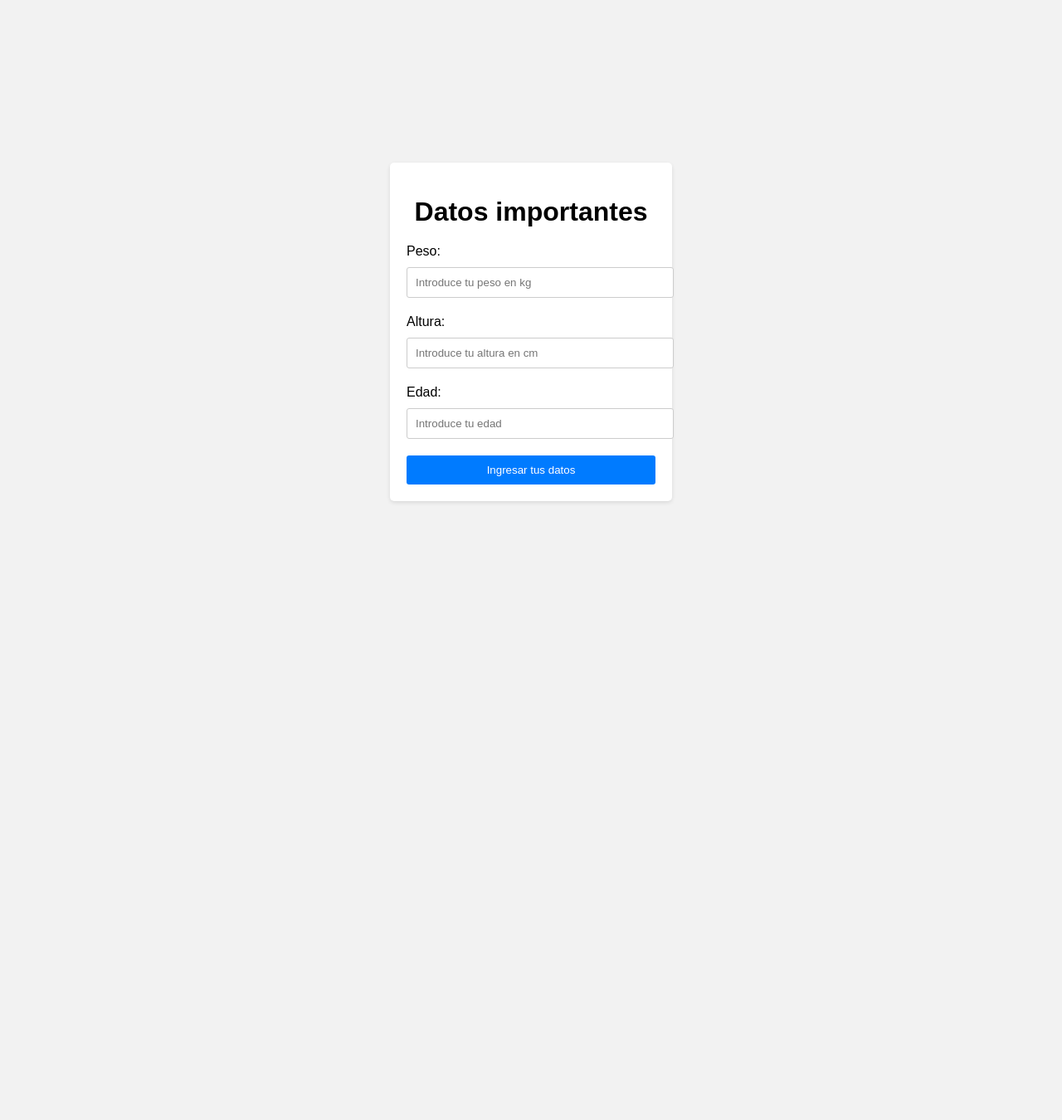
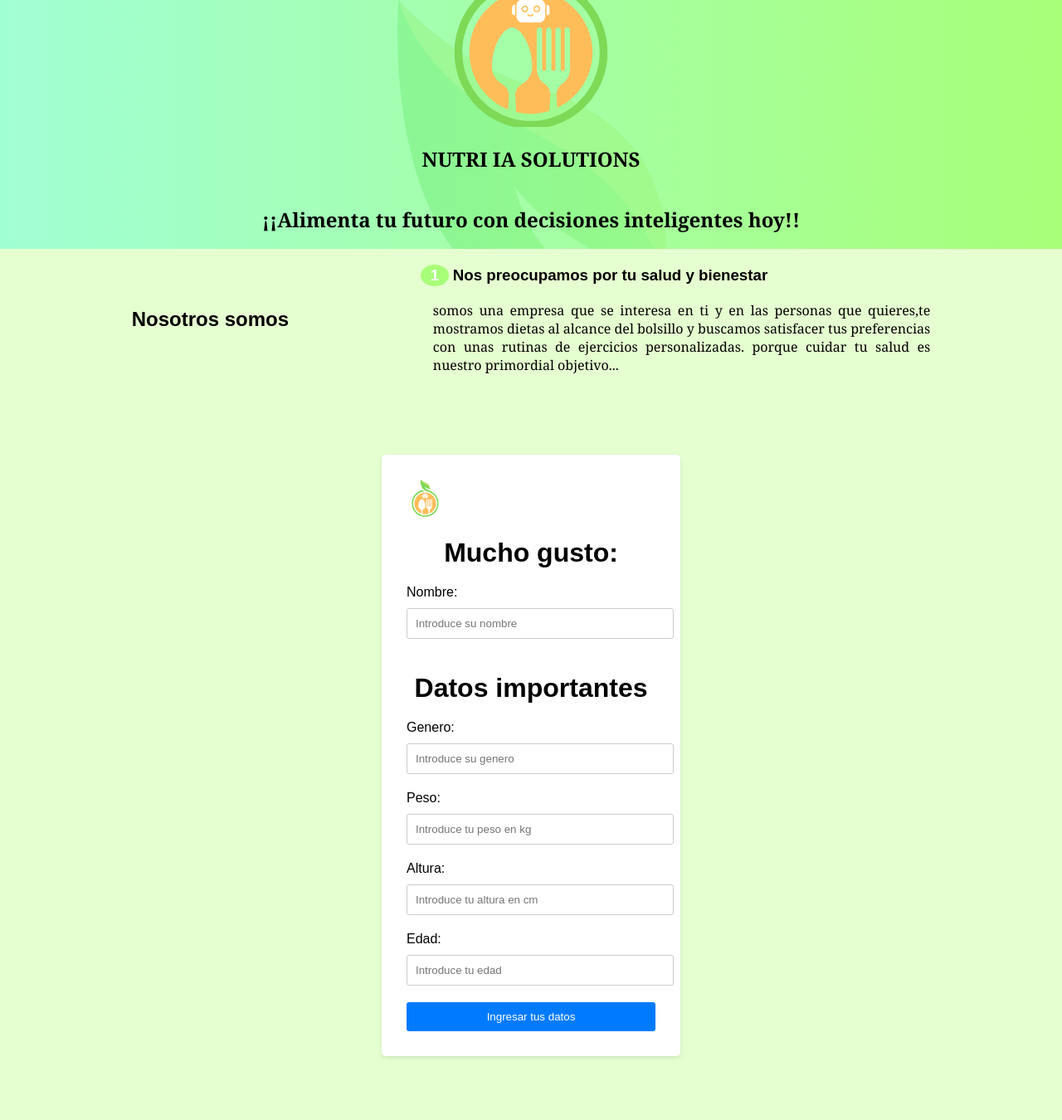
Before and after one commit to eliasera07/proyectoIA, a Flask app: page / in a window 1280 px wide. Shown: the whole page at 83% size. Before the commit the page ends 606 px from the top, so only its background shows below. Run offline with Flask 3, Linux system fonts and the light colour scheme.

Commit message:
inicioenproceso

```diff
--- a/static/inicio.css
+++ b/static/inicio.css
@@ -1,20 +1,85 @@
+@import url('https://fonts.googleapis.com/css2?family=Poppins:ital,wght@0,100;0,200;0,300;0,400;0,500;0,600;0,700;0,800;0,900;1,100;1,200;1,300;1,400;1,500;1,600;1,700;1,800;1,900&display=swap');
+
 body {
     font-family: Arial, sans-serif;
-    background-color: #f2f2f2;
+    background-color: #E5FFD0;
     margin: 0;
     padding: 0;
+}
+header {
+    font-family: Cambria, Cochin, Georgia, Times, 'Times New Roman', serif;
+    width: 100%;
+    height: 300px;
+    background: #a8ff78;  /* fallback for old browsers */
+    background: -webkit-linear-gradient(to right, #78ffd6, #a8ff78);
+    background: linear-gradient(to right, #78ffd79f, #a8ff78), url(../static/iconoPequeniooo.svg);
+    background-size: cover;
+    background-attachment: fixed;
+    position: relative;
+}
+.wrapper .box .item .icon {
+    background: #FFFBDA ;
+    color: white;
+    width: 400px;
+    height: 400px;
+    text-align: center;
+    line-height: 84.5px;
+    border-radius: 50%;
+}
+header .textos-header{
+    display: flex;
+    height: 200px;
+    width: 100%;
+    align-items: center;
+    justify-content: center;
+    flex-direction: column;
+    text-align: center;
+
+}
+
+.titulo{
+    margin-bottom: 20px;
+}
+.contenedor-nosotros{
+    display: flex;
+    justify-content: center;
+    align-items: center;
+    justify-content: space-evenly;
+}
+.contenedor-nosotros .contenido-textos{
+    width: 48%;
+}
+.contenido-textos h2{
+    margin-bottom: 15px;
+}
+.contenido-textos h3 span{
+    background: #a8ff78;
+    color: #ffff;
+    border-radius: 50%;
+    display: inline-block;
+    text-align: center;
+    width: 30px;
+    padding: 2px;
+    margin-right: 5px;
+
+}
+.contenido-textos p{
+    font-family: Cambria, Cochin, Georgia, Times, 'Times New Roman', serif;
+    padding: 0px 0px 3px 15px;
+    font-weight: 300;
+    text-align: justify;
 }
 
 .container {
     display: flex;
     justify-content: center;
     align-items: center;
-    height: 100vh;
+    height: 110vh;
 }
 
 .login-form {
     background-color: #ffffff;
-    padding: 20px;
+    padding: 30px;
     border-radius: 5px;
     box-shadow: 0px 2px 5px rgba(0, 0, 0, 0.1);
     width: 300px;
@@ -29,7 +94,13 @@ label {
     display: block;
     margin-bottom: 10px;
 }
-
+input[type="letter"]{
+    width: 100%;
+    padding: 10px;
+    margin-bottom: 20px;
+    border: 1px solid #ccc;
+    border-radius: 3px;
+}
 input[type="number"]{
     width: 100%;
     padding: 10px;
--- a/templates/inicio.html
+++ b/templates/inicio.html
@@ -4,12 +4,45 @@
     <meta charset="UTF-8">
     <meta name="viewport" content="width=device-width, initial-scale=1.0">
     <title>Nutri IA solutions</title>
+    <link rel="shortcut icon" href="../static/iconoPequeniooo.svg" type="image/x-icon">
     <link rel="stylesheet" href="{{ url_for('static', filename='inicio.css') }}">
 </head>
 <body>
+
+    <header>
+        <section class="textos-header">
+            <img src="../static/iconoPequeniooo.svg"  width= 20% alt="iconoPequeniooo">
+            <h1> NUTRI IA SOLUTIONS</h1>
+            <h2> ¡¡Alimenta tu futuro con decisiones inteligentes hoy!!</h2>
+
+        </section>
+
+    </header>
+    <link rel="shortcut icon" href="../static/iconoPequeniooo.svg" type="image/x-icon">
+    <section class="contenedor-nosotros">
+        <h2 class="titulo" >Nosotros somos
+        </h2>
+
+        <div class="contenido-textos">
+            <h3><span>1</span>Nos preocupamos por tu salud y bienestar</h3>
+            <p>somos una empresa que se interesa en ti y en las personas que quieres,te mostramos dietas al alcance del bolsillo
+                y buscamos satisfacer tus preferencias con unas rutinas de ejercicios personalizadas.
+                porque cuidar tu salud es nuestro primordial objetivo...
+            </p>
+        </div>
+    </section>
     <div class="container">
+
         <form class="login-form" action="/datos" method="post">
+            <img src="../static/iconoPequeniooo.svg" alt="iconoPequeniooo">
+            <h1>Mucho gusto:</h1>
+            <label>Nombre: </label>
+            <input type="letter" step="0.01" name="nombre" placeholder="Introduce su nombre" required>
+
             <h1>Datos importantes</h1>
+            <label>Genero: </label>
+            <input type="letter" step="0.01" name="genero" placeholder="Introduce su genero" required>
+
             <label>Peso: </label>
             <input type="number" step="0.01" name="peso" placeholder="Introduce tu peso en kg" required>
 
```
Also changed, not shown: static/iconoPequeniooo.svg.
